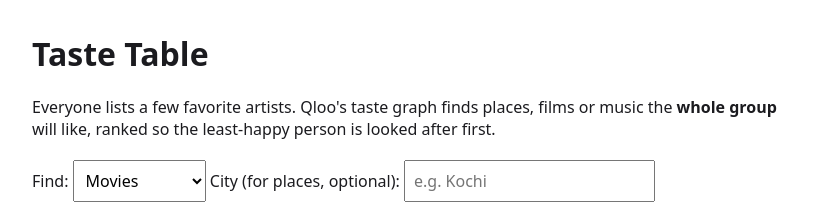
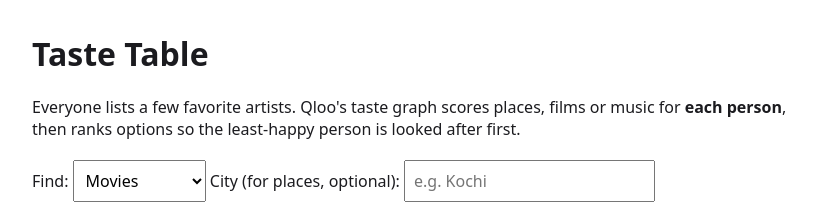
Before and after one commit to ArjunAJ7/taste-table, a website: page public/index.html in a window 1280 px wide. Shown: the top 204 px of the page, without its empty margins (228-1051 px from the left). Drawn offline with Linux system fonts and the light colour scheme.

Commit message:
Update index.html

```diff
--- a/public/index.html
+++ b/public/index.html
@@ -2,7 +2,7 @@
 <title>Taste Table - group taste consensus with Qloo</title>
 <style>body{font:16px system-ui;max-width:760px;margin:2rem auto;padding:0 1rem;color:#1b1b1f}input,select,button{font:inherit;padding:.5rem;margin:.2rem 0}button{background:#3b2fd0;color:#fff;border:0;border-radius:6px;padding:.6rem 1rem;cursor:pointer}.p{border:1px solid #ddd;border-radius:8px;padding:.8rem;margin:.6rem 0;overflow:hidden}.bar{height:8px;background:#e6e6f5;border-radius:4px}.bar i{display:block;height:8px;background:#3b2fd0;border-radius:4px}small{color:#666}img{max-width:90px;max-height:120px;object-fit:cover;float:right;border-radius:6px;margin-left:8px}</style>
 <h1>Taste Table</h1>
-<p>Everyone lists a few favorite artists. Qloo's taste graph finds places, films or music the <b>whole group</b> will like, ranked so the least-happy person is looked after first.</p>
+<p>Everyone lists a few favorite artists. Qloo's taste graph scores places, films or music for <b>each person</b>, then ranks options so the least-happy person is looked after first.</p>
 <label>Find: <select id="goal"><option value="movie">Movies</option><option value="place">Places</option><option value="artist">Music artists</option><option value="tv_show">TV shows</option><option value="destination">Destinations</option></select></label>
 <label>City (for places, optional): <input id="city" placeholder="e.g. Kochi"></label>
 <div id="people"></div><button onclick="addP()">+ Add person</button> <button onclick="go()">Find consensus</button>
```
